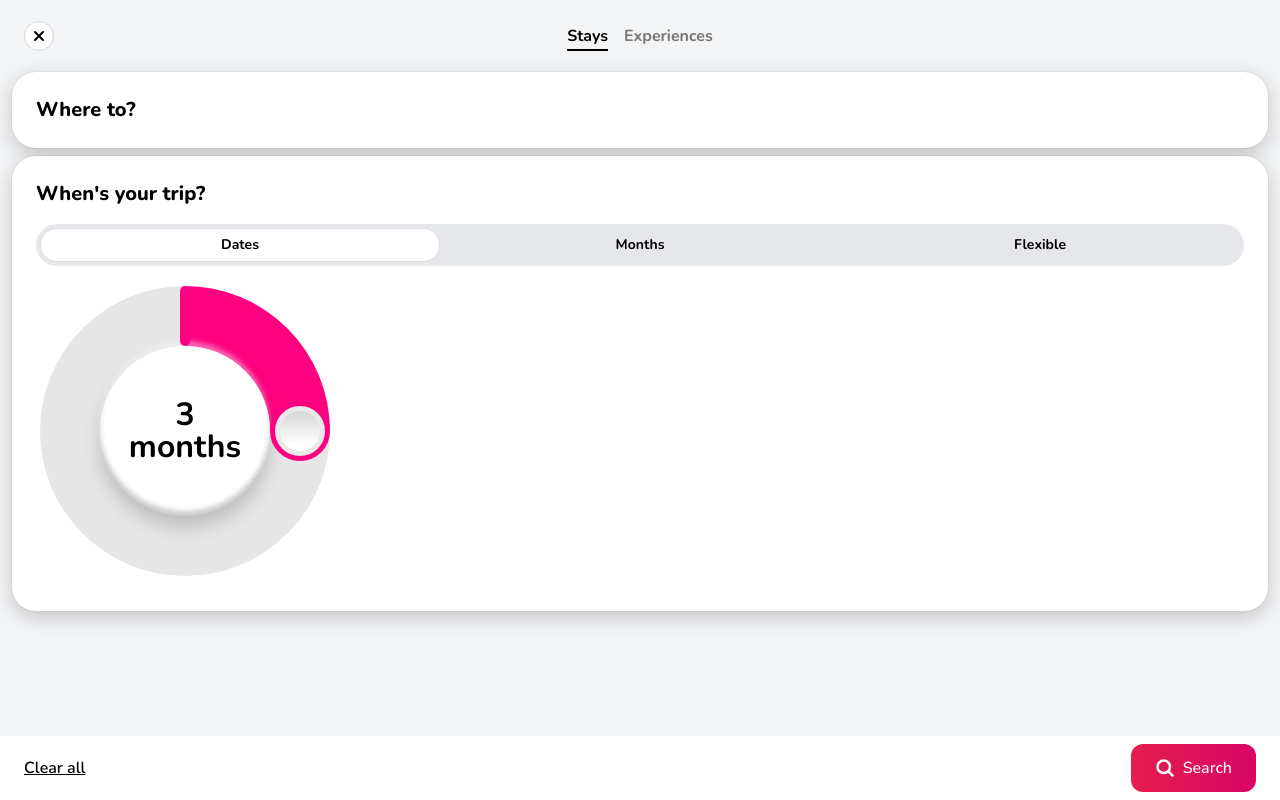
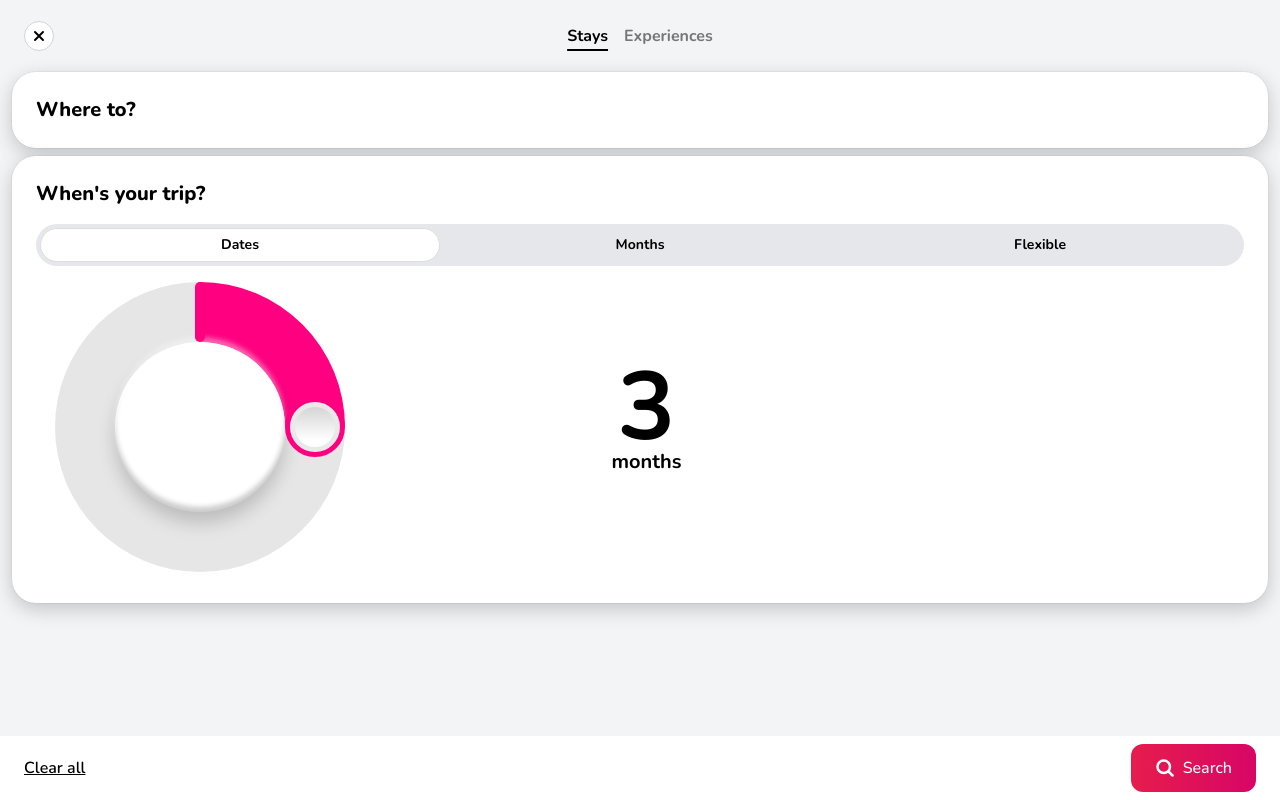
Before and after one commit to FranciscoJavierMartin/airbnb-tailwindcss, a Nuxt app: page / in a window 1280 px wide. Built offline with nearby package versions, Linux system fonts and the light colour scheme.

Commit message:
Fix texts

```diff
--- a/components/search-modal/when-trip-dates.vue
+++ b/components/search-modal/when-trip-dates.vue
@@ -1,4 +1,11 @@
 <template>
+  <div class="relative ml-[19px] w-full">
+    <div
+      class="absolute bottom-[85px] left-[35px] right-[60px] top-[60px] z-10 flex flex-col items-center justify-center text-center"
+    >
+      <div class="font-bold text-8xl">{{ value }}</div>
+      <div class="-mt-2 text-xl font-bold">{{ monthText }}</div>
+    </div>
     <div ref="wrapper" class="input-range--circular">
       <output
         ref="output"
@@ -6,7 +13,7 @@
         tabindex="0"
         @keydown.prevent="updateValue"
         @pointermove="movePointer"
-    ></output>
+      />
       <input
         ref="input-range"
         type="range"
@@ -19,10 +26,11 @@
         v-model="value"
       />
     </div>
+  </div>
 </template>
 
 <script setup lang="ts">
-import { ref, useTemplateRef, reactive } from 'vue';
+import { ref, useTemplateRef, reactive, computed } from 'vue';
 
 type Settings = {
   offset: number;
@@ -40,6 +48,9 @@ const wrapperElement = useTemplateRef<HTMLDivElement>('wrapper');
 const settings: Settings & DOMStringMap = defaultSettings as any;
 const center = reactive<{ x: number; y: number }>({ x: 0, y: 0 });
 const value = ref<number>(3);
+const monthText = computed<string>(() =>
+  value.value > 1 ? 'months' : 'month',
+);
 
 function stringToType(obj: DOMStringMap): DOMStringMap {
   const object = Object.assign({}, obj);
@@ -90,6 +101,7 @@ function updateCircle(start: number = 0): void {
   }
 
   wrapperElement.value!.dataset.value = inputRangeElement.value?.value;
+  value.value = parseInt(inputRangeElement.value!.value, 10);
   wrapperElement.value?.style.setProperty('--angle', `${angle}deg`);
   wrapperElement.value?.style.setProperty('--gradient-end', `${end}deg`);
 }
@@ -242,7 +254,6 @@ CIRCULAR
   border-radius: 50%;
   display: inline-block;
   height: var(--circle-size);
-  margin: 0.25rem;
   position: relative;
   touch-action: none;
   width: var(--circle-size);
@@ -253,7 +264,8 @@ CIRCULAR
     background-color: var(--circle-bgc);
     border-radius: 50%;
     text-align: center;
-    content: attr(data-value) '\A' 'months';
+    /* content: attr(data-value) '\A' 'months'; */
+    content: '';
     font-weight: 700;
     font-size: 2rem;
     line-height: 1;
```
Lines whose indentation alone changed are shown as unchanged.
